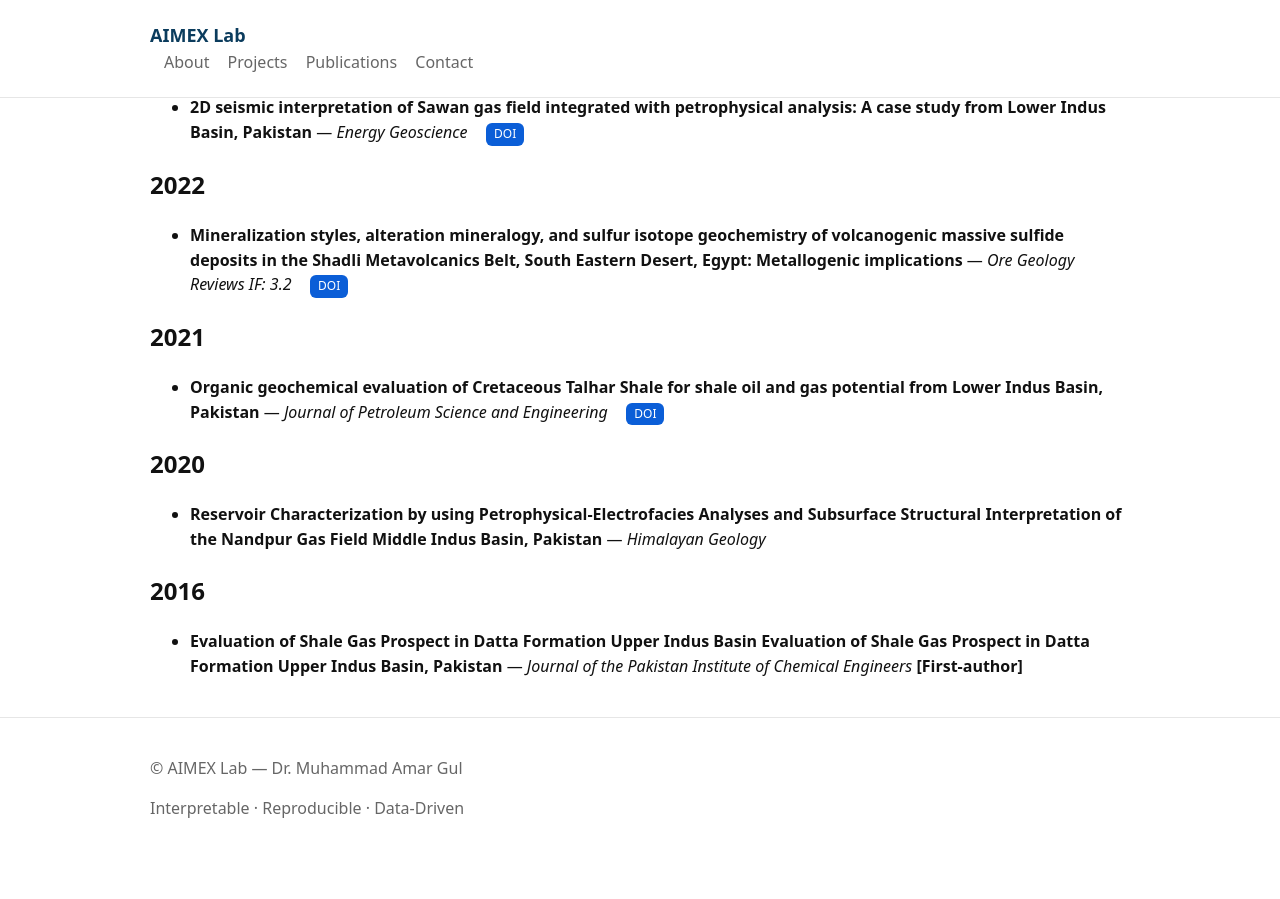
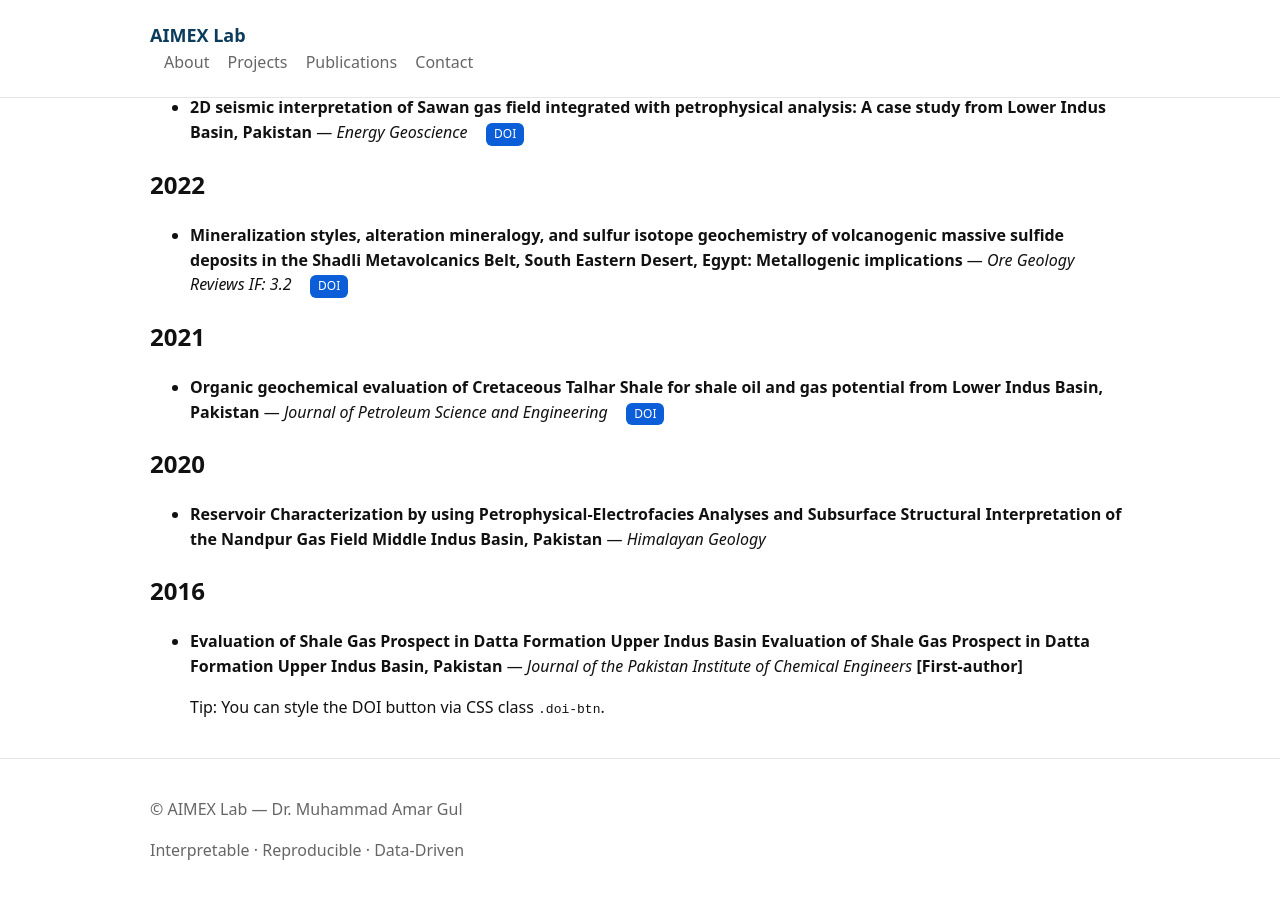
Before and after one commit to Dr-Amar/Dr-Gul.github.io, a Jekyll site: the page built from _pages/publications.md, in a window 1280 px wide and 900 px high, scrolled down 1142 px. Built offline with Jekyll 4.4.1, drawn with Linux system fonts in a browser that asks for light colours; before the commit the page ends 2001 px from its top, so only the background shows below that.

Commit message:
Auto-sync projects & publications

```diff
--- a/_pages/publications.md
+++ b/_pages/publications.md
@@ -49,5 +49,6 @@ Publications are sorted by year (descending). First-author papers are highlighte
 
 - **Evaluation of Shale Gas Prospect in Datta Formation Upper Indus Basin Evaluation of Shale Gas Prospect in Datta Formation Upper Indus Basin, Pakistan** — *Journal of the Pakistan Institute of Chemical Engineers* **[First-author]**
 
+> Tip: You can style the DOI button via CSS class `.doi-btn`.
 
 <!-- AUTO-GENERATED:PUBLICATIONS:END -->
```
